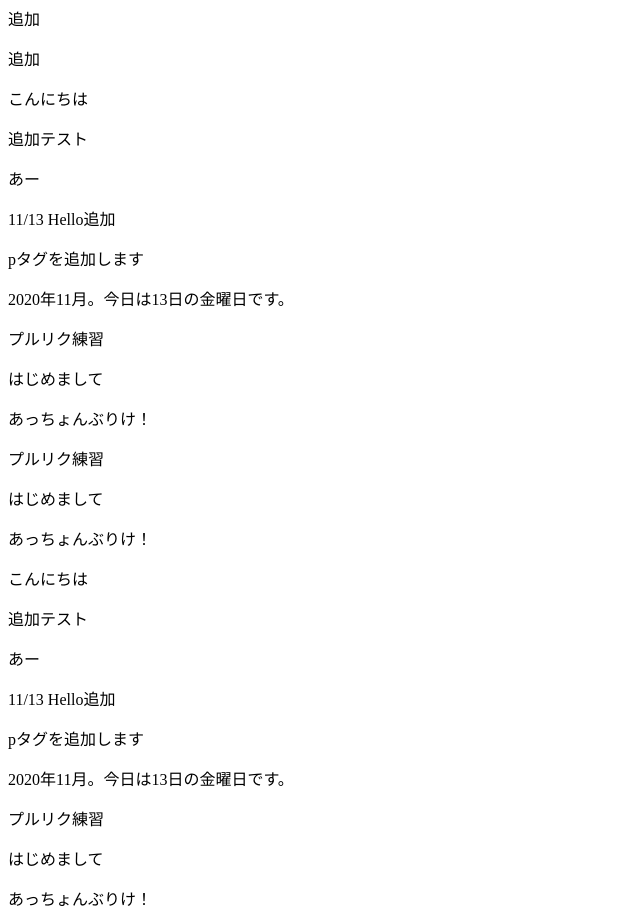
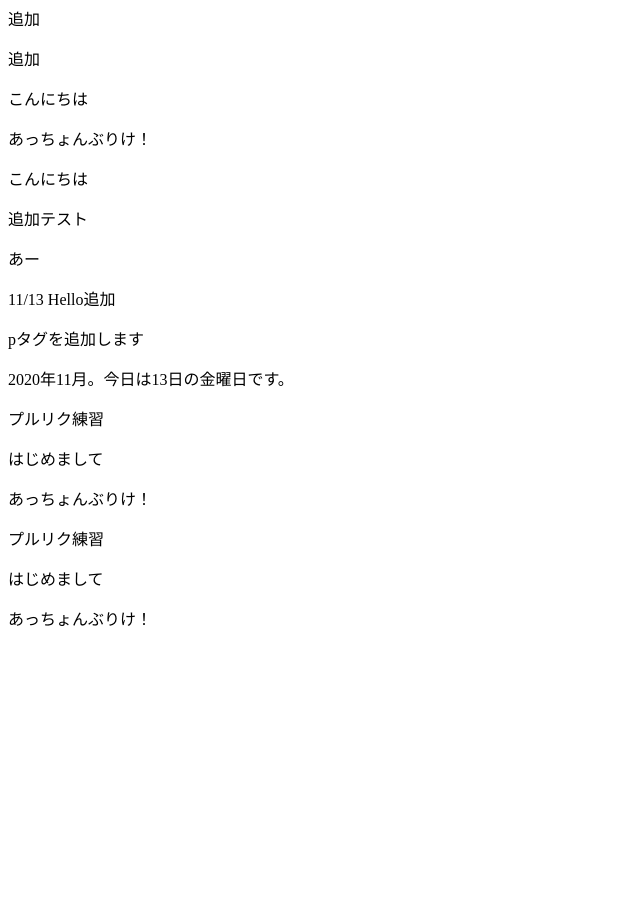
Before and after one commit to kjwrj/pullreq, a plain HTML site: page index.html in a window 1280 px wide. Shown: the part 920-1843 px from the top of the page, without its empty margins (0-640 px from the left). After the commit the page ends 1566 px from the top, so only its background shows below. Drawn offline with Linux system fonts and the light colour scheme.

Commit message:
Update index.html

```diff
--- a/index.html
+++ b/index.html
@@ -31,16 +31,7 @@
 	  <p>追加</p>
 	  <p>追加</p>
 		<p>こんにちは</p>
-		<p>追加テスト</p>
-		<p>あー</p>
-		<p>11/13 Hello追加</p>
-		<p>pタグを追加します<p>
-		<p>2020年11月。今日は13日の金曜日です。<p>
-		<p>プルリク練習</p>
-		<p>はじめまして</p>
-		<p>あっちょんぶりけ！</p>
-		<p>プルリク練習</p>
-		<p>はじめまして</p>
+
 		<p>あっちょんぶりけ！</p>
 		<p>こんにちは</p>
 		<p>追加テスト</p>
```
